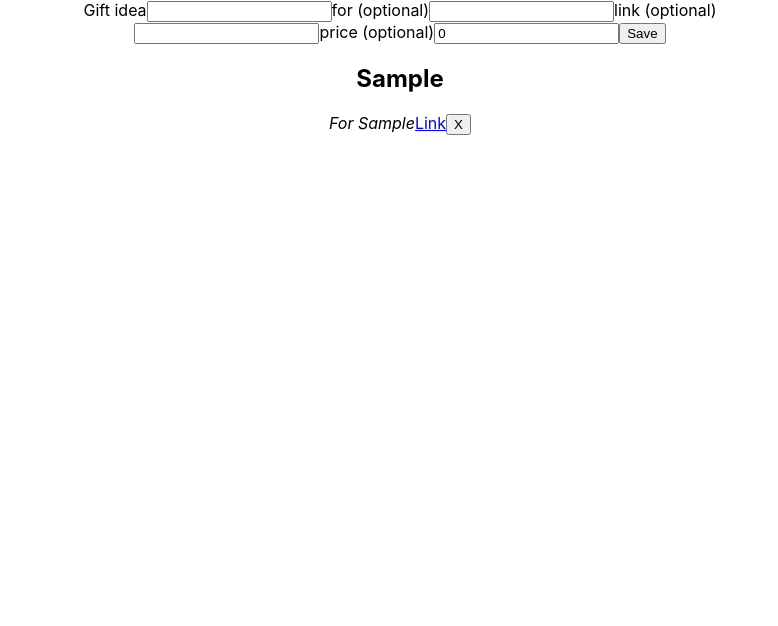
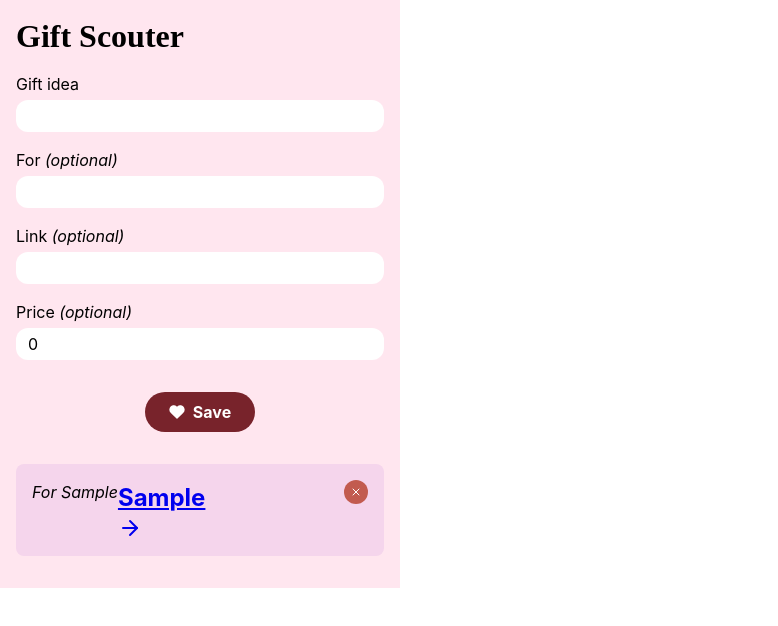
Before and after one commit to Parkreiner/gift-scouter, a React (Create React App) app: page / in a window 1280 px wide. Both pictures are taken after typing "Sample", "Sample", "Sample" into the empty fields and a click on the button "Save". Shown: the top 626 px of the page, without its empty margins (0-778 px from the left). Built offline with nearby package versions, Linux system fonts and the light colour scheme.

Commit message:
wip:aaaaaaaahhhhhhhh

```diff
--- a/package.json
+++ b/package.json
@@ -13,6 +13,7 @@
     "lodash.debounce": "^4.0.8",
     "react": "^18.2.0",
     "react-dom": "^18.2.0",
+    "react-feather": "^2.0.10",
     "react-scripts": "5.0.1",
     "typescript": "^4.9.5",
     "web-vitals": "^2.1.4"
--- a/src/components/App/App.css
+++ /dev/null
@@ -1,38 +0,0 @@
-.App {
-  text-align: center;
-}
-
-.App-logo {
-  height: 40vmin;
-  pointer-events: none;
-}
-
-@media (prefers-reduced-motion: no-preference) {
-  .App-logo {
-    animation: App-logo-spin infinite 20s linear;
-  }
-}
-
-.App-header {
-  background-color: #282c34;
-  min-height: 100vh;
-  display: flex;
-  flex-direction: column;
-  align-items: center;
-  justify-content: center;
-  font-size: calc(10px + 2vmin);
-  color: white;
-}
-
-.App-link {
-  color: #61dafb;
-}
-
-@keyframes App-logo-spin {
-  from {
-    transform: rotate(0deg);
-  }
-  to {
-    transform: rotate(360deg);
-  }
-}
--- /dev/null
+++ b/src/components/App/App.module.css
@@ -0,0 +1,11 @@
+.appContainer {
+  background-color: var(--theme-50);
+  padding-left: 16px;
+  padding-right: 16px;
+  padding-top: 0.75rem;
+  padding-bottom: 1rem;
+}
+
+.appContainer > h1 {
+  margin-bottom: 0.75rem;
+}
--- a/src/components/App/App.tsx
+++ b/src/components/App/App.tsx
@@ -1,11 +1,14 @@
-import "./App.css";
 import GiftsContext from "../GiftsContext";
 import GiftContainer from "../GiftContainer";
+import styles from "./App.module.css";
 
 export default function App() {
   return (
-    <GiftsContext>
-      <GiftContainer />
-    </GiftsContext>
+    <div className={styles.appContainer}>
+      <h1>Gift Scouter</h1>
+      <GiftsContext>
+        <GiftContainer />
+      </GiftsContext>
+    </div>
   );
 }
--- a/src/components/GiftContainer/GiftContainer.tsx
+++ b/src/components/GiftContainer/GiftContainer.tsx
@@ -3,21 +3,11 @@ import { useGifts, useGiftUpdaters } from "../GiftsContext";
 import GiftForm from "../GiftForm";
 import GiftItem from "../GiftItem";
 import styles from "./GiftContainer.module.css";
-import {
-  getGiftsFromLocalStorage,
-  writeGiftsToLocalStorage,
-} from "../../helpers/localStorage";
+import { writeGiftsToLocalStorage } from "../../helpers/localStorage";
 
 export default function GiftContainer() {
   const currentGifts = useGifts();
-  const { setGifts, removeGift } = useGiftUpdaters();
-
-  // Initializes gifts on mount - setGifts is stable identity, so this runs once
-  useEffect(() => {
-    const parsedGifts = getGiftsFromLocalStorage();
-    setGifts(parsedGifts);
-    writeGiftsToLocalStorage(parsedGifts);
-  }, [setGifts]);
+  const { removeGift } = useGiftUpdaters();
 
   // Updates local storage as gifts change
   useEffect(() => {
@@ -25,11 +15,11 @@ export default function GiftContainer() {
   }, [currentGifts]);
 
   return (
-    <div className="App">
+    <div className={styles.giftContainer}>
       <main>
         <GiftForm />
 
-        <section className="giftList">
+        <section className={styles.giftList}>
           {/** @todo - Update rest of code so key is more stable */}
           {currentGifts.map((gift, index) => (
             <GiftItem
--- /dev/null
+++ b/src/components/GiftForm/GiftForm.module.css
@@ -0,0 +1,49 @@
+.form {
+  display: flex;
+  flex-flow: column nowrap;
+  padding-bottom: 2rem;
+}
+
+.label {
+  display: block;
+  margin-bottom: 1rem;
+}
+
+.labelText {
+  margin-bottom: 0.25rem;
+}
+
+.label input {
+  display: block;
+  width: 100%;
+  border: none;
+  padding: 4px 12px;
+  border-radius: 12px;
+}
+
+.submitButton {
+  max-width: max-content;
+  background-color: var(--theme-700);
+  color: #fff;
+  border: none;
+  border-radius: 24px;
+  padding: 8px 24px;
+  font-weight: 700;
+
+  margin-top: 1rem;
+  margin-left: auto;
+  margin-right: auto;
+
+  display: flex;
+  flex-flow: row nowrap;
+  align-items: center;
+}
+
+.submitButton:hover {
+  background-color: var(--theme-600);
+}
+
+.submitButton svg {
+  margin-right: 8px;
+  fill: #fff;
+}
--- a/src/components/GiftForm/GiftForm.tsx
+++ b/src/components/GiftForm/GiftForm.tsx
@@ -3,6 +3,8 @@ import { GiftIdea } from "../../sharedTypesAndConstants";
 import { useGifts, useGiftUpdaters } from "../GiftsContext";
 import { writeGiftsToLocalStorage } from "../../helpers/localStorage";
 import useDraftReducer from "./useDraftReducer";
+import styles from "./GiftForm.module.css";
+import { Heart } from "react-feather";
 
 type FieldInfo = {
   name: Exclude<keyof GiftIdea, "tags">;
@@ -35,6 +37,14 @@ const formFieldInfo: readonly FieldInfo[] = [
   },
 ];
 
+function toTitleCase(str: string): string {
+  const snakecaseBoundaryMatcher = /(?<=[a-z])(?=[A-Z])/g;
+  return str
+    .split(snakecaseBoundaryMatcher)
+    .map((str) => str.slice(0, 1).toUpperCase() + str.slice(1).toLowerCase())
+    .join(" ");
+}
+
 export default function GiftForm() {
   const hookId = useId();
   const currentGifts = useGifts();
@@ -51,22 +61,24 @@ export default function GiftForm() {
   };
 
   return (
-    <form onSubmit={handleSubmit}>
+    <form onSubmit={handleSubmit} className={styles.form}>
       {formFieldInfo.map(({ name, displayName, optional, type }) => {
         const id = `${hookId}-${name}`;
-        const availableName = displayName ?? name;
+        const availableName = displayName ?? toTitleCase(name);
         const optionalTag = optional ? " (optional)" : "";
 
         return (
-          <label key={id} htmlFor={id}>
-            {availableName}
-            {optionalTag}
+          <label key={id} htmlFor={id} className={styles.label}>
+            <div className={styles.labelText}>
+              {availableName}
+              <em>{optionalTag}</em>
+            </div>
+
             <input
               id={id}
               type={type}
               name={name}
               required={!optional}
-              title={name === "description" ? "Blah" : undefined}
               autoComplete="off"
               value={draftState[name]}
               onChange={(e) => {
@@ -80,7 +92,10 @@ export default function GiftForm() {
         );
       })}
 
-      <button type="submit">Save</button>
+      <button type="submit" className={styles.submitButton}>
+        <Heart size={16} />
+        Save
+      </button>
     </form>
   );
 }
--- /dev/null
+++ b/src/components/GiftItem/GiftItem.module.css
@@ -0,0 +1,28 @@
+.giftItem {
+  background-color: var(--theme-100);
+  padding: 16px;
+  border-radius: 8px;
+  margin-bottom: 1rem;
+  min-height: 2rem;
+  display: flex;
+  flex-flow: row-reverse nowrap;
+}
+
+.button {
+  width: 24px;
+  height: 24px;
+  border: none;
+  border-radius: 16px;
+  background-color: var(--theme-400);
+  color: #fff;
+}
+
+.header {
+  flex-grow: 1;
+  display: flex;
+  flex-flow: row nowrap;
+}
+
+.header h2 {
+  flex-shrink: 1;
+}
--- a/src/components/GiftItem/GiftItem.tsx
+++ b/src/components/GiftItem/GiftItem.tsx
@@ -1,4 +1,6 @@
 import { GiftIdea } from "../../sharedTypesAndConstants";
+import { X as Close, ArrowRight } from "react-feather";
+import styles from "./GiftItem.module.css";
 
 type Props = {
   gift: GiftIdea;
@@ -14,24 +16,36 @@ export default function GiftItem({ gift, onDelete }: Props) {
   const { description, for: recipient, link, price, tags } = gift;
 
   return (
-    <div className="gift-item-card">
-      <h2>{description}</h2>
+    <article className={styles.giftItem}>
+      {typeof onDelete === "function" && (
+        <button type="button" className={styles.button} onClick={onDelete}>
+          <Close size={16} />
+        </button>
+      )}
 
-      {recipient.length > 0 && <em>For {recipient}</em>}
-      {link.length > 0 && <a href={link}>Link</a>}
-      {price > 0 && <span>{currencyConverter.format(price)}</span>}
+      <div className={styles.header}>
+        {link.length === 0 ? (
+          <h2>{description}</h2>
+        ) : (
+          <a href={link}>
+            <h2>
+              {description}
+              <ArrowRight size={24} />
+            </h2>
+          </a>
+        )}
+      </div>
+
+      <section className={styles.bonusInfo}>
+        {recipient.length > 0 && <em>For {recipient}</em>}
+        {price > 0 && <span>{currencyConverter.format(price)}</span>}
+      </section>
 
       {tags.map((tag, index) => (
-        <span key={index} className="gift-item-tag">
+        <span key={index} className={styles.giftTag}>
           {tag}
         </span>
       ))}
-
-      {typeof onDelete === "function" && (
-        <button type="button" onClick={onDelete}>
-          X
-        </button>
-      )}
-    </div>
+    </article>
   );
 }
--- a/src/components/GiftsContext/GiftsContext.tsx
+++ b/src/components/GiftsContext/GiftsContext.tsx
@@ -6,10 +6,13 @@ import {
   useMemo,
   useState,
 } from "react";
+import { getGiftsFromLocalStorage } from "../../helpers/localStorage";
 import { GiftIdea } from "../../sharedTypesAndConstants";
 
 function useGiftSetup() {
-  const [gifts, setGifts] = useState<readonly GiftIdea[]>([]);
+  const [gifts, setGifts] = useState<readonly GiftIdea[]>(() => {
+    return window !== undefined ? getGiftsFromLocalStorage() : [];
+  });
 
   const addGift = useCallback((gift: GiftIdea) => {
     setGifts((prevGifts) => [...prevGifts, gift]);
--- a/src/index.css
+++ b/src/index.css
@@ -1,17 +1,74 @@
+/* Start of reset */
 *,
 *::before,
 *::after {
   box-sizing: border-box;
 }
 
+* {
+  margin: 0;
+}
+
 html,
 body {
-  max-width: 800px;
+  height: 100%;
+}
+
+body {
+  line-height: 1.5;
+  -webkit-font-smoothing: antialiased;
+}
+
+img,
+picture,
+video,
+canvas,
+svg {
+  display: block;
+  max-width: 100%;
+}
+
+input,
+button,
+textarea,
+select {
+  font: inherit;
+}
+
+p,
+h1,
+h2,
+h3,
+h4,
+h5,
+h6 {
+  overflow-wrap: break-word;
+}
+
+#root,
+#__next {
+  isolation: isolate;
+}
+
+/* Start of app-specific styling */
+@import url("https://fonts.googleapis.com/css2?family=Courgette&display=swap");
+
+:root {
+  --theme-50: #ffe6ef;
+  --theme-100: #f5d5ec;
+  --theme-700: #78232b;
+  --theme-600: #8a343d;
+  --theme-400: #c25b4f;
+}
+
+html,
+body {
+  max-width: 400px;
   max-height: 600px;
 }
 
 body {
-  margin: 0;
+  overflow-y: scroll;
   font-family: -apple-system, BlinkMacSystemFont, "Segoe UI", "Roboto", "Oxygen",
     "Ubuntu", "Cantarell", "Fira Sans", "Droid Sans", "Helvetica Neue",
     sans-serif;
@@ -19,7 +76,6 @@ body {
   -moz-osx-font-smoothing: grayscale;
 }
 
-code {
-  font-family: source-code-pro, Menlo, Monaco, Consolas, "Courier New",
-    monospace;
+h1 {
+  font-family: "courgette", cursive;
 }
```
Also changed, not shown: 1 other file (tests, documents, lock files or other folders).
